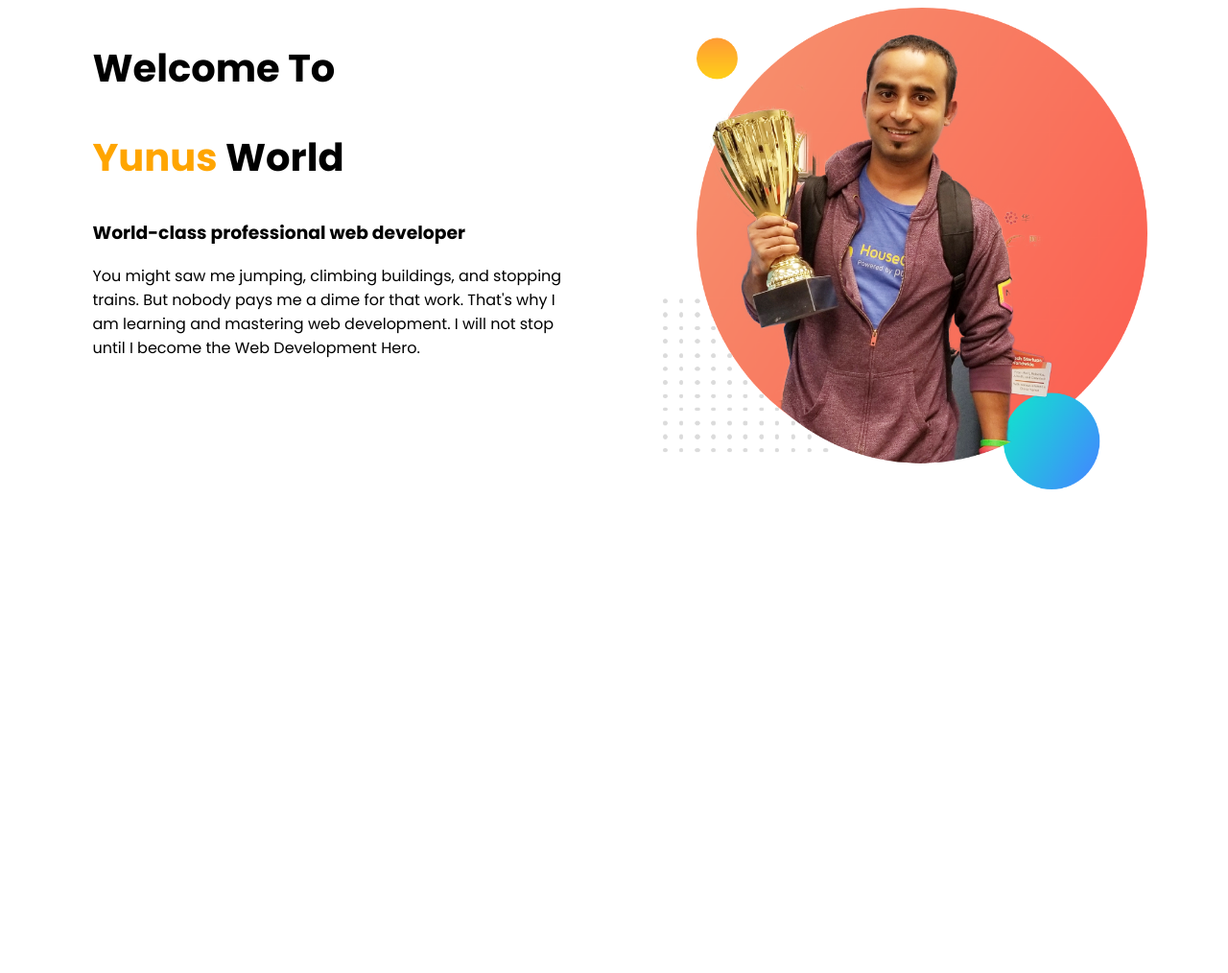
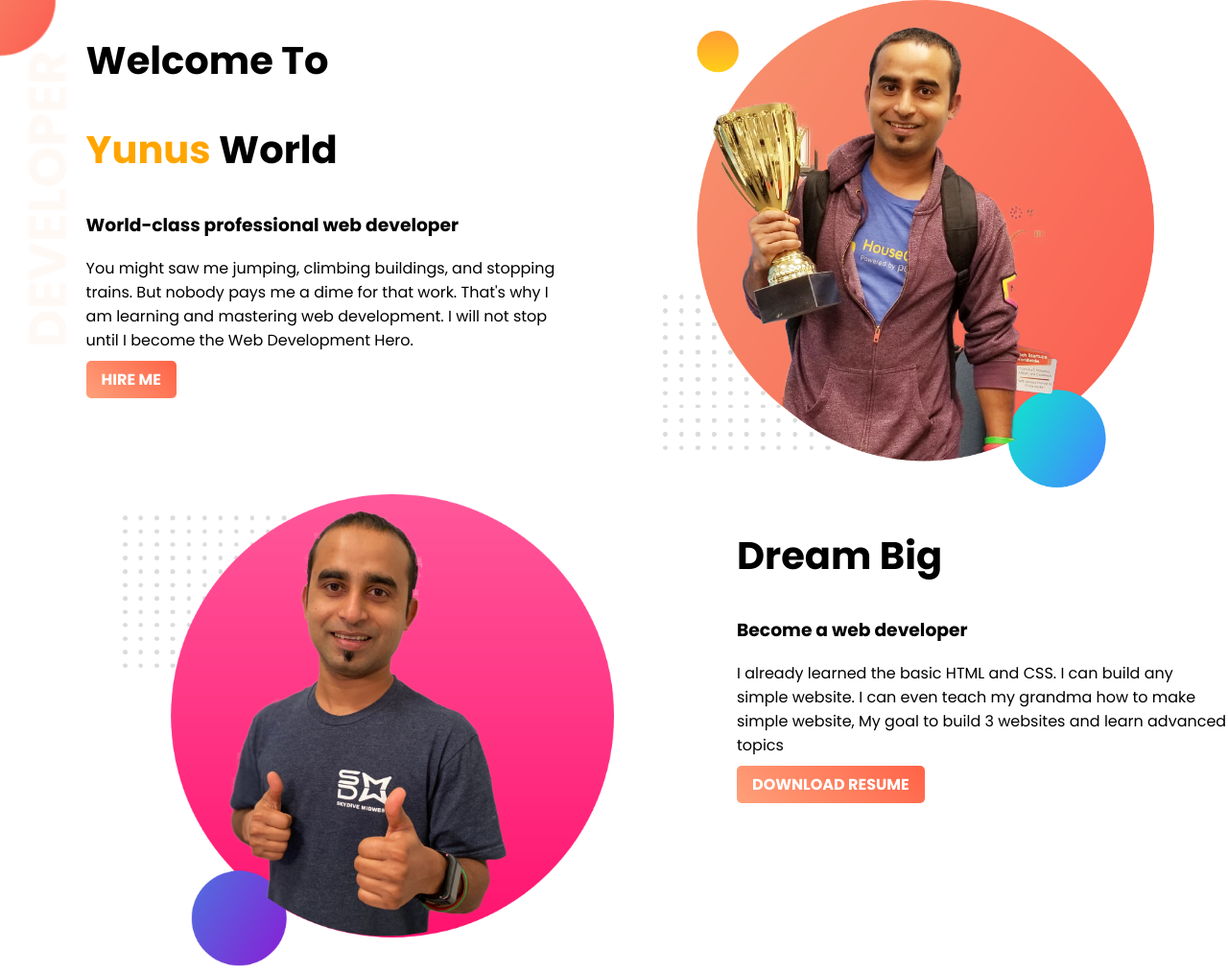
Before and after one commit to yunusislam18/web-portfolio, a plain HTML site: page index.html in a window 1280 px wide. Shown: the whole page at 96% size. Before the commit the page ends 800 px from the top, so only its background shows below. Drawn offline with Linux system fonts and the light colour scheme.

Commit message:
complete second banner

```diff
--- a/index.html
+++ b/index.html
@@ -11,15 +11,28 @@
     <link rel="stylesheet" href="style.css">
 </head>
 <body>
-    <section>
+    <section class="top-banner">
         <div class="half-width">
             <h1>Welcome To</h1>
             <h1><span class="name-hiligt">Yunus</span> World</h1>
             <h3>World-class professional web developer</h3>
             <p>You might saw me jumping, climbing buildings, and stopping trains. But nobody pays me a dime for that work. That's why I am learning and mastering web development. I will not stop until I become the Web Development Hero.</p>
+            <a class="link-button" target="_blank" href="https://www.linkedin.com/in/yunus-islam-956a11252/">HIRE ME</a>
         </div>
         <div class="half-width">
             <img src="images/jhankar.png" alt=""></div>
     </section>
+
+    <section class="second-banner">
+        <div class="sb">
+            <img src="images/jhankar2.png" alt="">
+        </div>
+        <div class="sb">
+            <h1>Dream Big</h1>
+            <h3>Become a web developer</h3>
+            <p>I already learned the basic HTML and CSS. I can build any simple website. I can even teach my grandma how to make simple website, My goal to build 3 websites and learn advanced topics</p>
+            <a class="sb-button" target="_blank" href="https://www.google.com/">DOWNLOAD RESUME</a>
+        </div>
+    </section>
 </body>
 </html>
--- a/style.css
+++ b/style.css
@@ -1,4 +1,5 @@
 body{
+    margin: 0;
     font-family: 'Poppins', sans-serif;
 }
 h1{
@@ -16,3 +17,33 @@ h1{
 img{
     width: 100%;
 }
+.top-banner{
+    background-image: url("images/top-banner.png");
+    background-repeat: no-repeat;
+}
+section{
+    height: 500px;
+}
+.link-button{
+    text-decoration: none;
+    background-image: linear-gradient(45deg,lightsalmon, tomato);
+    padding: 8px 16px;
+    border-radius: 5px;
+    color: white;
+    font-weight: 700;
+}
+/* second banner */
+.sb{
+    width: 40%;
+    margin-left: 5%;
+    padding-left: 5%;
+    float: left;
+}
+.sb-button{
+    text-decoration: none;
+    background-image: linear-gradient(45deg, lightsalmon, tomato);
+    color: white;
+    padding: 8px 16px;
+    border-radius: 5px;
+    font-weight: 700;
+}
```
